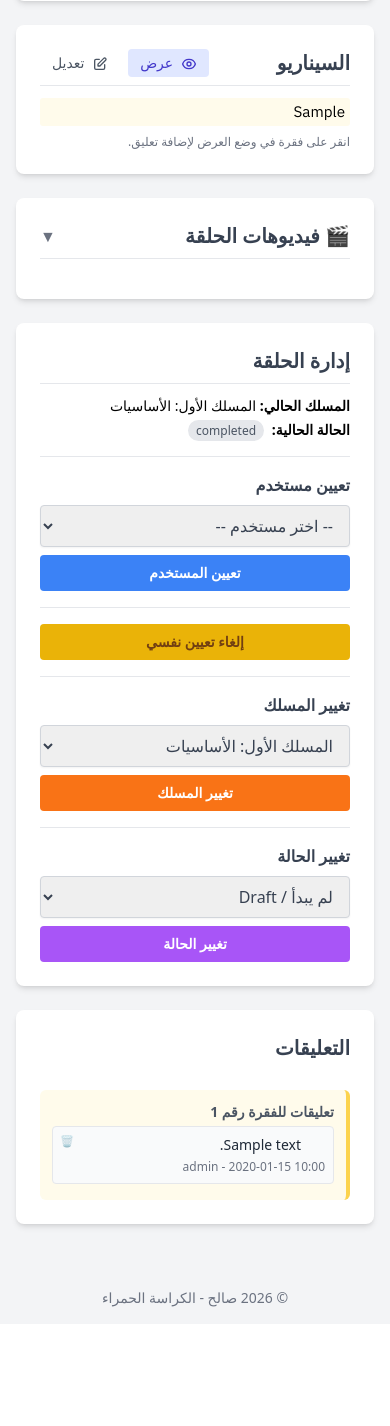
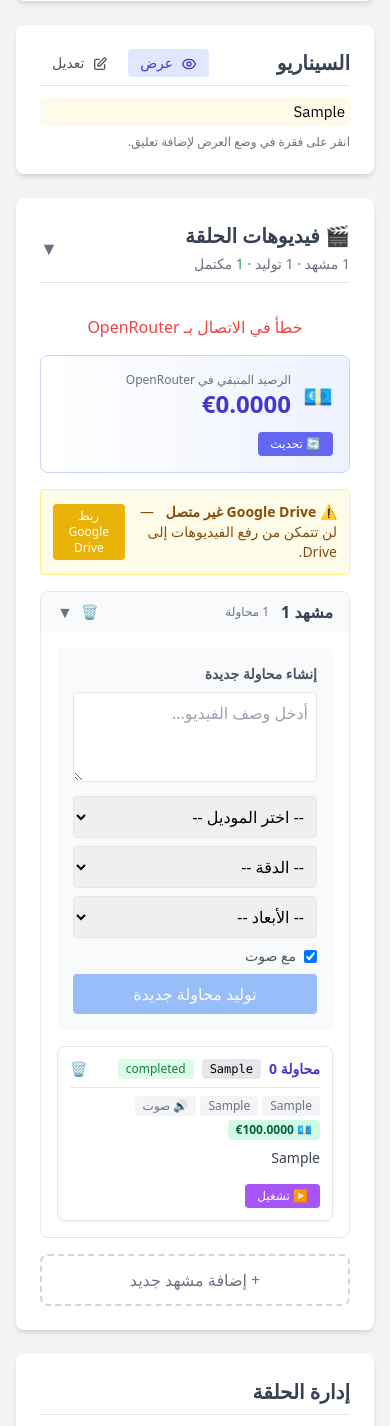
Before and after one commit to MedAouadhi/saleh_collab, a Flask app: page /episode/1 in a window 390 px wide. Shown: the part 365-1791 px from the top of the page. Before the commit the page ends 1672 px from the top, so only its background shows below. Run offline with Flask 2, Linux system fonts and the light colour scheme; a user stored in the database is signed in; data comes from the database, SQL or seed files in the repository; tables that the repository leaves empty hold one stand-in row (values such as "Sample post"); a database or web service that is not in the repository returns one stand-in record (values such as "Sample title"); data that the repository does not hold is empty; some libraries are stand-ins or nearby versions.

Commit message:
updates, + add openrouter credit

```diff
--- a/app.py
+++ b/app.py
@@ -936,6 +936,7 @@ def view_episode(episode_id):
         for gen in scene.generations.order_by(VideoGeneration.created_at.desc()).all():
             gens.append({
                 "id": gen.id,
+                "attempt_number": gen.attempt_number,
                 "prompt": gen.prompt,
                 "model": gen.model,
                 "resolution": gen.resolution,
--- a/models.py
+++ b/models.py
@@ -195,6 +195,7 @@ class Scene(db.Model):
 class VideoGeneration(db.Model):
     id = db.Column(db.Integer, primary_key=True)
     scene_id = db.Column(db.Integer, db.ForeignKey("scene.id", ondelete="CASCADE"), nullable=False)
+    attempt_number = db.Column(db.Integer, nullable=False, default=1)
     prompt = db.Column(db.Text, nullable=False)
     model = db.Column(db.String(100), nullable=False)
     resolution = db.Column(db.String(20), nullable=True)
--- a/static/js/video_section.js
+++ b/static/js/video_section.js
@@ -3,7 +3,7 @@
 
 function videoSection() {
     return {
-        open: false,
+        open: true,
         scenes: INITIAL_SCENES || [],
         availableModels: [],
         modelsLoading: false,
@@ -15,20 +15,37 @@ function videoSection() {
         pollIntervals: {},
         driveConnected: false,
         driveChecked: false,
+        credits: null,
+        creditsLoading: false,
+        creditsError: null,
+
+        _initScene(scene, openByDefault = false) {
+            // Idempotent: only sets undefined props so we don't clobber user input.
+            if (typeof scene.open === 'undefined') scene.open = openByDefault;
+            if (typeof scene.newPrompt === 'undefined') scene.newPrompt = '';
+            if (typeof scene.newModel === 'undefined') scene.newModel = '';
+            if (typeof scene.newResolution === 'undefined') scene.newResolution = '';
+            if (typeof scene.newAspectRatio === 'undefined') scene.newAspectRatio = '';
+            if (typeof scene.newAudio === 'undefined') scene.newAudio = true;
+            if (typeof scene.availableResolutions === 'undefined') scene.availableResolutions = [];
+            if (typeof scene.availableAspectRatios === 'undefined') scene.availableAspectRatios = [];
+            if (typeof scene.submitting === 'undefined') scene.submitting = false;
+            if (!Array.isArray(scene.generations)) scene.generations = [];
+            scene.generations.forEach(gen => this._initGeneration(gen));
+        },
+
+        _initGeneration(gen) {
+            if (typeof gen.saving === 'undefined') gen.saving = false;
+            if (typeof gen.downloading === 'undefined') gen.downloading = false;
+            if (typeof gen.showPlayer === 'undefined') gen.showPlayer = false;
+            if (typeof gen.promptExpanded === 'undefined') gen.promptExpanded = false;
+        },
 
         initVideoSection() {
-            // Ensure client-only reactive properties exist on server-loaded generations
-            this.scenes.forEach((scene, i) => {
-                scene.open = i === 0;
-                scene.generations.forEach(gen => {
-                    gen.saving = gen.saving || false;
-                    gen.downloading = gen.downloading || false;
-                    gen.showPlayer = gen.showPlayer || false;
-                });
-            });
+            this.scenes.forEach((scene, i) => this._initScene(scene, i === 0));
             this.fetchModels();
             this.checkDriveStatus();
-            // Resume polling for non-terminal generations
+            this.fetchCredits();
             this.scenes.forEach(scene => {
                 scene.generations.forEach(gen => {
                     if (this._shouldPoll(gen)) {
@@ -36,6 +53,60 @@ function videoSection() {
                     }
                 });
             });
+        },
+
+        async fetchCredits() {
+            this.creditsLoading = true;
+            this.creditsError = null;
+            try {
+                const resp = await fetch('/api/credits');
+                const data = await resp.json();
+                if (data.success) {
+                    this.credits = {
+                        total_credits_usd: data.total_credits_usd,
+                        total_usage_usd: data.total_usage_usd,
+                        remaining_usd: data.remaining_usd,
+                        remaining_eur: data.remaining_eur,
+                        usd_to_eur_rate: data.usd_to_eur_rate,
+                    };
+                } else {
+                    this.creditsError = data.message || 'تعذر جلب الرصيد';
+                }
+            } catch (e) {
+                console.error('[fetchCredits] error:', e);
+                this.creditsError = 'خطأ في الاتصال';
+            } finally {
+                this.creditsLoading = false;
+            }
+        },
+
+        formatEur(v) {
+            if (v == null || isNaN(v)) return '—';
+            return '€' + Number(v).toFixed(4);
+        },
+
+        formatUsd(v) {
+            if (v == null || isNaN(v)) return '—';
+            return '$' + Number(v).toFixed(4);
+        },
+
+        totalGenerations() {
+            return this.scenes.reduce((sum, s) => sum + s.generations.length, 0);
+        },
+
+        completedGenerations() {
+            return this.scenes.reduce(
+                (sum, s) => sum + s.generations.filter(g => g.status === 'completed').length,
+                0
+            );
+        },
+
+        pendingGenerations() {
+            const pending = ['pending', 'in_progress', 'processing', 'queued'];
+            return this.scenes.reduce(
+                (sum, s) => sum + s.generations.filter(g => pending.includes(g.status)).length,
+                0
+            );
         },
 
         async checkDriveStatus() {
@@ -122,20 +193,13 @@ function videoSection() {
                 });
                 const data = await resp.json();
                 if (data.success) {
-                    this.scenes.push({
+                    const newScene = {
                         id: data.scene.id,
                         number: data.scene.number,
-                        open: true,
                         generations: [],
-                        newPrompt: '',
-                        newModel: '',
-                        newResolution: '',
-                        newAspectRatio: '',
-                        newAudio: true,
-                        availableResolutions: [],
-                        availableAspectRatios: [],
-                        submitting: false,
-                    });
+                    };
+                    this._initScene(newScene, true);
+                    this.scenes.push(newScene);
                 } else {
                     alert(data.message || 'فشل إنشاء المشهد');
                 }
@@ -188,16 +252,11 @@ function videoSection() {
                         drive_file_id: null,
                         drive_view_url: null,
                         local_path: null,
-                        showPlayer: false,
-                        downloading: false,
-                        saving: false,
                     };
+                    this._initGeneration(gen);
                     scene.generations.unshift(gen);
+                    // Keep model + params for quick re-tries with tweaks; clear prompt only.
                     scene.newPrompt = '';
-                    scene.newModel = '';
-                    scene.newResolution = '';
-                    scene.newAspectRatio = '';
-                    scene.newAudio = true;
                     this.startPolling(gen);
                 } else {
                     alert(data.message || 'فشل إنشاء عملية التوليد');
@@ -226,6 +285,7 @@ function videoSection() {
                             console.log('[poll] gen', gen.id, 'reached terminal status:', freshStatus, 'stopping polling');
                             clearInterval(this.pollIntervals[gen.id]);
                             delete this.pollIntervals[gen.id];
+                            this.fetchCredits();
                         }
                     }
                 } catch (e) {
--- a/templates/video_section.html
+++ b/templates/video_section.html
@@ -1,8 +1,18 @@
 <!-- templates/video_section.html -->
 <div x-data="videoSection()" x-init="initVideoSection()" class="bg-white p-6 rounded-lg shadow-md mt-6">
     <div class="flex justify-between items-center mb-4 border-b pb-2 cursor-pointer" @click="open = !open">
-        <h2 class="text-xl font-semibold text-gray-700">🎬 فيديوهات الحلقة</h2>
-        <span x-text="open ? '▲' : '▼'" class="text-gray-500"></span>
+        <div>
+            <h2 class="text-xl font-semibold text-gray-700">🎬 فيديوهات الحلقة</h2>
+            <p class="text-sm text-gray-500 mt-1">
+                <span x-text="scenes.length"></span> مشهد ·
+                <span x-text="totalGenerations()"></span> توليد ·
+                <span class="text-green-600" x-text="completedGenerations()"></span> مكتمل
+                <template x-if="pendingGenerations() > 0">
+                    <span class="text-blue-600">· <span x-text="pendingGenerations()"></span> قيد التوليد</span>
+                </template>
+            </p>
+        </div>
+        <span x-text="open ? '▼' : '◄'" class="text-gray-500 text-lg"></span>
     </div>
 
     <div x-show="open" x-transition>
@@ -12,6 +22,26 @@
         </div>
         <div x-show="modelsError" class="text-center py-4 text-red-500">
             <span x-text="modelsError"></span>
+        </div>
+
+        <!-- OpenRouter remaining credit -->
+        <div class="mb-4 rounded-lg border border-indigo-200 bg-gradient-to-l from-indigo-50 to-white p-4 flex items-center justify-between flex-wrap gap-3">
+            <div class="flex items-center gap-3">
+                <span class="text-2xl">💶</span>
+                <div>
+                    <div class="text-xs text-gray-500">الرصيد المتبقي في OpenRouter</div>
+                    <div x-show="creditsLoading" class="text-sm text-gray-400">جاري التحميل...</div>
+                    <div x-show="creditsError" class="text-sm text-red-600" x-text="creditsError"></div>
+                    <div x-show="!creditsLoading && !creditsError && credits" class="flex items-baseline gap-2">
+                        <span class="text-2xl font-bold text-indigo-700" x-text="formatEur(credits && credits.remaining_eur)"></span>
+                    </div>
+                </div>
+            </div>
+            <button
+                @click="fetchCredits()"
+                :disabled="creditsLoading"
+                class="text-xs bg-indigo-500 hover:bg-indigo-600 text-white py-1 px-3 rounded disabled:opacity-50"
+            >🔄 تحديث</button>
         </div>
 
         <!-- Google Drive connection status -->
@@ -35,7 +65,10 @@
         <template x-for="scene in scenes" :key="scene.id">
             <div class="mb-4 border rounded-lg overflow-hidden">
                 <div class="bg-gray-50 px-4 py-2 flex justify-between items-center cursor-pointer" @click="scene.open = !scene.open">
-                    <h3 class="font-semibold text-gray-700" x-text="'مشهد ' + scene.number"></h3>
+                    <div class="flex items-center gap-3">
+                        <h3 class="font-semibold text-gray-700" x-text="'مشهد ' + scene.number"></h3>
+                        <span class="text-xs text-gray-500" x-text="scene.generations.length + ' محاولة'"></span>
+                    </div>
                     <div class="flex items-center gap-2">
                         <button
                             x-show="isAssigned || isAdmin"
@@ -43,14 +76,16 @@
                             class="text-red-500 hover:text-red-700 text-sm"
                             title="حذف المشهد"
                         >🗑️</button>
-                        <span x-text="scene.open ? '▲' : '▼'" class="text-gray-500"></span>
+                        <span x-text="scene.open ? '▼' : '◄'" class="text-gray-500"></span>
                     </div>
                 </div>
 
                 <div x-show="scene.open" x-transition class="p-4 space-y-4">
                     <!-- Generation Form -->
                     <div x-show="isAssigned || isAdmin" class="bg-gray-50 p-4 rounded">
-                        <h4 class="text-sm font-semibold text-gray-600 mb-2">توليد فيديو جديد</h4>
+                        <h4 class="text-sm font-semibold text-gray-600 mb-2">
+                            <span x-text="scene.generations.length > 0 ? 'إنشاء محاولة جديدة' : 'توليد فيديو'"></span>
+                        </h4>
                         <div class="space-y-2">
                             <textarea
                                 x-model="scene.newPrompt"
@@ -79,57 +114,104 @@
                                 </select>
                             </div>
                             <div class="flex items-center gap-2">
-                                <input type="checkbox" x-model="scene.newAudio" id="audio-toggle" class="rounded">
-                                <label for="audio-toggle" class="text-sm text-gray-600">مع صوت</label>
+                                <input type="checkbox" x-model="scene.newAudio" :id="'audio-toggle-' + scene.id" class="rounded">
+                                <label :for="'audio-toggle-' + scene.id" class="text-sm text-gray-600">مع صوت</label>
                             </div>
                             <button
                                 @click="submitGeneration(scene)"
                                 :disabled="!scene.newPrompt || !scene.newModel || scene.submitting"
-                                class="w-full bg-blue-500 hover:bg-blue-600 text-white py-2 px-4 rounded disabled:opacity-50"
+                                class="w-full bg-blue-500 hover:bg-blue-600 text-white py-2 px-4 rounded disabled:opacity-50 disabled:cursor-not-allowed"
                             >
-                                <span x-show="!scene.submitting">توليد</span>
+                                <span x-show="!scene.submitting" x-text="scene.generations.length > 0 ? 'توليد محاولة جديدة' : 'توليد'"></span>
                                 <span x-show="scene.submitting">جاري الإرسال...</span>
                             </button>
                         </div>
                     </div>
 
-                    <!-- Generations list -->
-                    <div class="space-y-2">
+                    <!-- Generations grid -->
+                    <div x-show="scene.generations.length > 0" class="grid grid-cols-1 lg:grid-cols-2 gap-3">
                         <template x-for="gen in scene.generations" :key="gen.id">
-                            <div class="border rounded p-3 bg-gray-50">
-                                <div class="flex justify-between items-start mb-2">
-                                    <div>
+                            <div class="border rounded-lg p-3 bg-white shadow-sm flex flex-col">
+                                <!-- Card header -->
+                                <div class="flex justify-between items-start mb-2 pb-2 border-b">
+                                    <div class="flex items-center gap-2 flex-wrap">
+                                        <span class="text-sm font-bold text-indigo-700" x-text="'محاولة ' + gen.attempt_number"></span>
                                         <span class="text-xs font-mono bg-gray-200 px-2 py-0.5 rounded" x-text="gen.model"></span>
-                                        <span class="text-xs text-gray-500 mr-2" x-text="gen.status"></span>
+                                        <span
+                                            class="text-xs px-2 py-0.5 rounded"
+                                            :class="{
+                                                'bg-green-100 text-green-700': gen.status === 'completed',
+                                                'bg-red-100 text-red-700': gen.status === 'failed',
+                                                'bg-blue-100 text-blue-700': ['pending','in_progress','processing','queued'].includes(gen.status),
+                                                'bg-gray-100 text-gray-600': !['completed','failed','pending','in_progress','processing','queued'].includes(gen.status),
+                                            }"
+                                            x-text="gen.status"
+                                        ></span>
                                     </div>
                                     <button
                                         x-show="(isAssigned || isAdmin) && gen.status !== 'pending' && gen.status !== 'in_progress'"
                                         @click="deleteGeneration(gen.id)"
                                         class="text-red-400 hover:text-red-600 text-sm"
+                                        title="حذف"
                                     >🗑️</button>
                                 </div>
-                                <p class="text-sm text-gray-700 mb-2 line-clamp-2" x-text="gen.prompt"></p>
+
+                                <!-- Params -->
+                                <div class="flex flex-wrap gap-1 mb-2 text-xs text-gray-500">
+                                    <template x-if="gen.resolution">
+                                        <span class="bg-gray-100 px-2 py-0.5 rounded" x-text="gen.resolution"></span>
+                                    </template>
+                                    <template x-if="gen.aspect_ratio">
+                                        <span class="bg-gray-100 px-2 py-0.5 rounded" x-text="gen.aspect_ratio"></span>
+                                    </template>
+                                    <template x-if="gen.generate_audio">
+                                        <span class="bg-gray-100 px-2 py-0.5 rounded">🔊 صوت</span>
+                                    </template>
+                                    <template x-if="gen.cost != null">
+                                        <span
+                                            class="bg-emerald-100 text-emerald-800 px-2 py-0.5 rounded font-semibold"
+                                            :title="'$' + (gen.cost != null ? gen.cost.toFixed(4) : '')"
+                                            x-text="'💶 ' + formatEur(gen.cost * (credits ? credits.usd_to_eur_rate : 0.92))"
+                                        ></span>
+                                    </template>
+                                </div>
+
+                                <!-- Prompt with expand -->
+                                <div class="mb-2">
+                                    <p
+                                        class="text-sm text-gray-700 whitespace-pre-wrap"
+                                        :class="gen.promptExpanded ? '' : 'line-clamp-2'"
+                                        x-text="gen.prompt"
+                                    ></p>
+                                    <button
+                                        x-show="gen.prompt && gen.prompt.length > 80"
+                                        @click="gen.promptExpanded = !gen.promptExpanded"
+                                        class="text-xs text-blue-500 hover:text-blue-700 mt-1 flex items-center gap-1"
+                                    >
+                                        <span x-text="gen.promptExpanded ? '🔼 إخفاء النص' : '🔽 عرض النص كاملاً'"></span>
+                                    </button>
+                                </div>
 
                                 <!-- Status messages -->
-                                <div x-show="gen.status === 'pending' || gen.status === 'in_progress' || gen.status === 'processing' || gen.status === 'queued'" class="text-sm text-blue-600">
+                                <div x-show="['pending','in_progress','processing','queued'].includes(gen.status)" class="text-sm text-blue-600 mb-2">
                                     <span x-text="gen.status === 'pending' ? 'في الانتظار...' : 'جاري التوليد...'"></span>
                                     <button
                                         @click="checkStatus(gen)"
                                         class="mr-2 text-xs text-gray-500 hover:text-blue-500 underline"
                                     >تحديث الحالة يدوياً</button>
                                 </div>
-                                <div x-show="gen.status === 'failed'" class="text-sm text-red-600" x-text="gen.error_message || 'فشل التوليد'"></div>
+                                <div x-show="gen.status === 'failed'" class="text-sm text-red-600 mb-2" x-text="gen.error_message || 'فشل التوليد'"></div>
 
                                 <!-- Actions for completed -->
-                                <div x-show="gen.status === 'completed'" class="flex gap-2 mt-2 flex-wrap">
+                                <div x-show="gen.status === 'completed'" class="flex gap-2 flex-wrap mt-auto pt-2">
                                     <button
                                         x-show="!gen.drive_file_id && !gen.local_path"
                                         type="button"
                                         @click="downloadVideo(gen.id)"
                                         :disabled="gen.downloading"
-                                        class="bg-green-500 hover:bg-green-600 text-white text-xs py-1 px-3 rounded"
+                                        class="bg-green-500 hover:bg-green-600 text-white text-xs py-1 px-3 rounded disabled:opacity-50"
                                     >
-                                        <span x-show="!gen.downloading">تحميل</span>
+                                        <span x-show="!gen.downloading">⬇️ تحميل</span>
                                         <span x-show="gen.downloading">جاري التحميل...</span>
                                     </button>
                                     <button
@@ -137,9 +219,9 @@
                                         type="button"
                                         @click="saveToDrive(gen.id)"
                                         :disabled="gen.saving"
-                                        class="bg-indigo-500 hover:bg-indigo-600 text-white text-xs py-1 px-3 rounded"
+                                        class="bg-indigo-500 hover:bg-indigo-600 text-white text-xs py-1 px-3 rounded disabled:opacity-50"
                                     >
-                                        <span x-show="!gen.saving">حفظ في Drive</span>
+                                        <span x-show="!gen.saving">☁️ حفظ في Drive</span>
                                         <span x-show="gen.saving">جاري الرفع...</span>
                                     </button>
                                     <button
@@ -148,25 +230,27 @@
                                         @click="playVideo(gen)"
                                         class="bg-purple-500 hover:bg-purple-600 text-white text-xs py-1 px-3 rounded"
                                     >
-                                        ▶️ تشغيل
+                                        <span x-text="gen.showPlayer ? '⏸️ إخفاء' : '▶️ تشغيل'"></span>
                                     </button>
                                 </div>
 
                                 <!-- Video Player -->
                                 <template x-if="gen.showPlayer && gen.drive_file_id">
                                     <div class="mt-2">
-                                        <iframe
-                                            :src="'https://drive.google.com/file/d/' + gen.drive_file_id + '/preview'"
-                                            class="w-full aspect-video rounded"
-                                            allow="autoplay"
-                                        ></iframe>
+                                        <video
+                                            :src="'/api/generations/' + gen.id + '/stream'"
+                                            class="w-full aspect-video rounded bg-black"
+                                            controls
+                                            preload="metadata"
+                                            playsinline
+                                        ></video>
                                     </div>
                                 </template>
                             </div>
                         </template>
-                        <div x-show="scene.generations.length === 0" class="text-center text-gray-400 text-sm py-4">
-                            لا توجد عمليات توليد بعد.
-                        </div>
+                    </div>
+                    <div x-show="scene.generations.length === 0" class="text-center text-gray-400 text-sm py-4">
+                        لا توجد عمليات توليد بعد.
                     </div>
                 </div>
             </div>
```
Also changed, not shown: routes_video.py (+50 -2 lines), video_service.py (+123 -0 lines).
